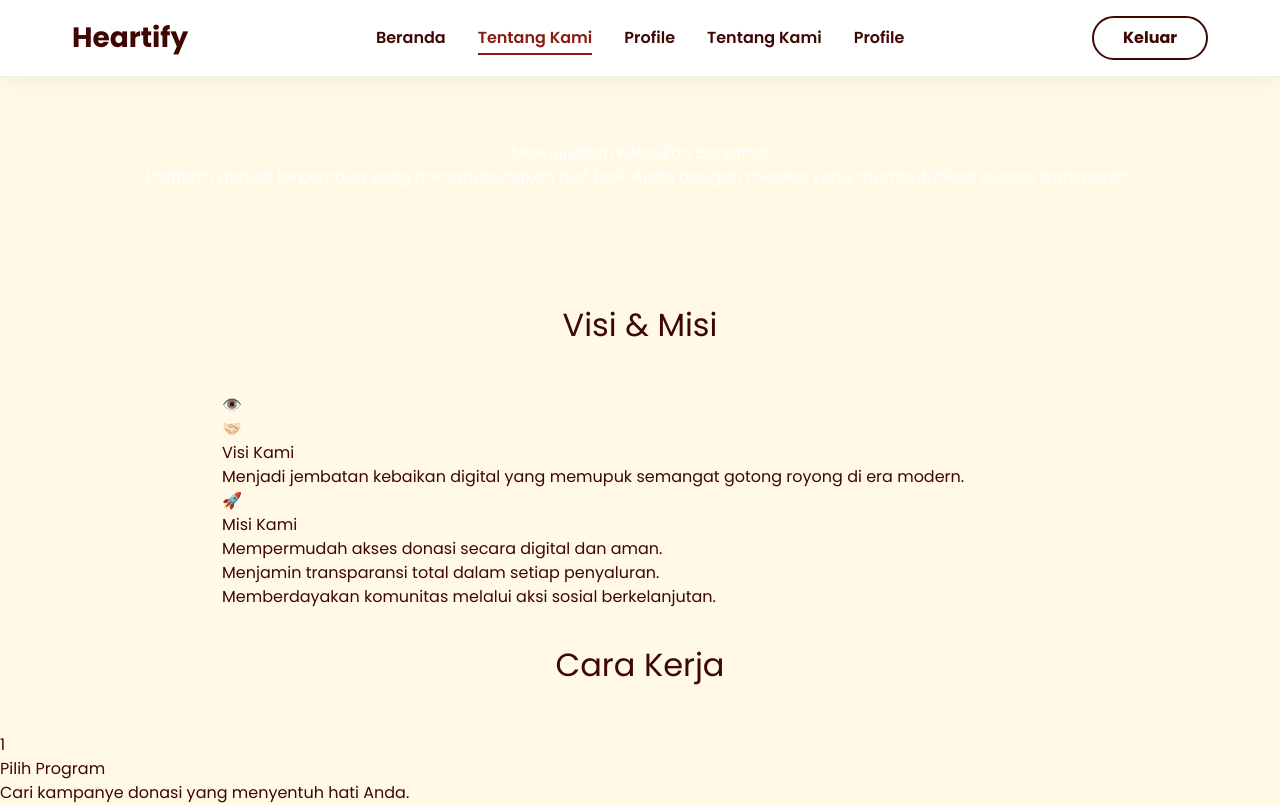
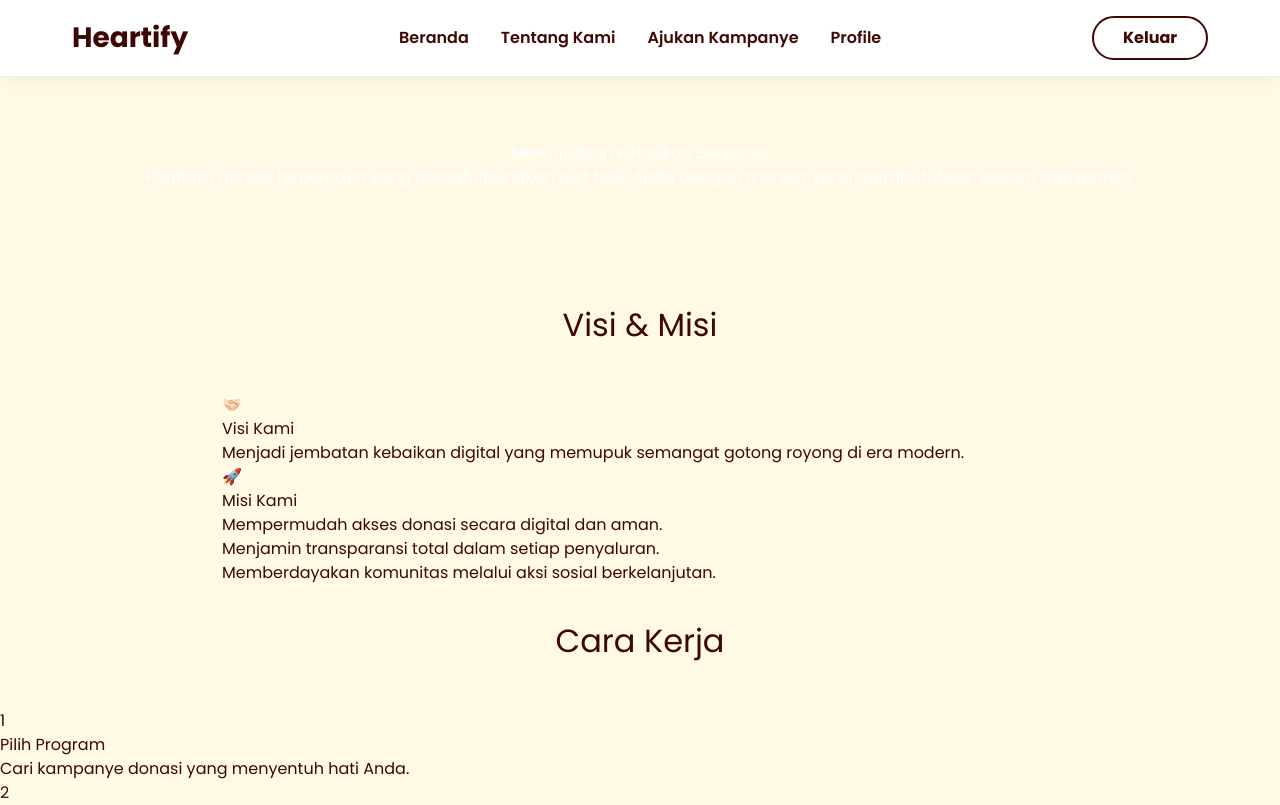
Before and after one commit to AdindaMuarriva/Heartify, a Next.js app: page /about in a window 1280 px wide. Shown: the top 805 px of the page. Built offline with nearby package versions, Linux system fonts and the light colour scheme.

Commit message:
feat:ajukankampanye

```diff
--- a/app/about/page.tsx
+++ b/app/about/page.tsx
@@ -15,11 +15,8 @@ export default function About() {
 
           <div className="navbar-links">
             <Link href="/beranda">Beranda</Link>
-            <Link href="/aboutpage" className="active">
-              Tentang Kami
-            </Link>
-            <Link href="/profile">Profile</Link>
             <Link href="/aboutpage">Tentang Kami</Link>
+            <Link href="/ajukankampanye">Ajukan Kampanye</Link>
             <Link href="/Profile">Profile</Link>
           </div>
 
@@ -46,7 +43,6 @@ export default function About() {
 
         <div className="mission-cards">
           <div className="mission-card visi">
-            <div className="icon">👁️</div>
             <div className="icon">🤝🏻</div>
             <h3>Visi Kami</h3>
             <p>
--- a/app/profile/page.tsx
+++ b/app/profile/page.tsx
@@ -90,6 +90,7 @@ export default function Profile() {
           <div className="navbar-links">
             <Link href="/beranda">Beranda</Link>
             <Link href="/about">Tentang Kami</Link>
+            <Link href="/ajukankampanye">Ajukan Kampanye</Link>
             <Link href="/profile" className="active">
               Profile
             </Link>
--- a/components/LandingPage.tsx
+++ b/components/LandingPage.tsx
@@ -17,8 +17,9 @@ const LandingPage: React.FC = () => {
           </a>
           <div className="navbar-links">
             <a href={isLoggedIn ? "/" : "/register"}>Beranda</a>
-            <a href={isLoggedIn ? "/AboutPage" : "/register"}>Tentang</a>
-            <a href={isLoggedIn ? "/profile" : "/register"}>Profil</a>
+            <a href={isLoggedIn ? "/AboutPage" : "/register"}>Tentang Kami</a>
+            <a href="/ajukankampanye">Ajukan Kampanye</a>
+            <a href={isLoggedIn ? "/profile" : "/register"}>Profile</a>
           </div>
           <div className="navbar-buttons">
             <a href="/login" className="navbar-login-button">
```
